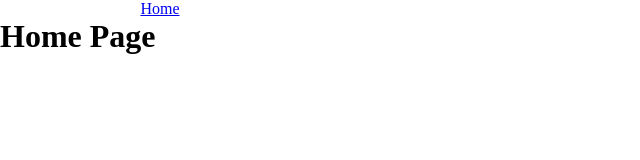
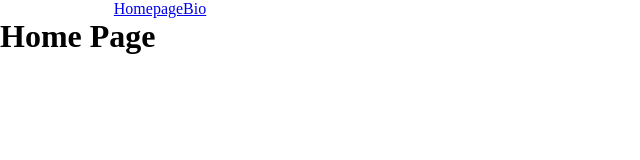
Before and after one commit to The-Mostest/coachingSite, a React (Vite) app: page / in a window 1280 px wide. Shown: the top 160 px of the page, without its empty margins (0-640 px from the left). Built offline with nearby package versions, Linux system fonts and the light colour scheme.

Commit message:
Added Navbar Links

```diff
--- a/src/App.jsx
+++ b/src/App.jsx
@@ -1,3 +1,5 @@
+import styles from './App.module.scss'
+
 import NavBar from "./assets/components/NavBar/NavBar"
 
 import Bio from "./assets/Pages/Bio/Bio"
@@ -12,11 +14,21 @@ function App() {
 
       <NavBar />
 
+      <div id='HomepageA'>
+        <Homepage id="HomepageA" />
+      </div>
 
-    <Homepage />
-      <Bio />
-      <Location />
-      <Contact />
+      <div id='BioA'>
+        <Bio />
+      </div>
+
+      <div id='LocationA'>
+        <Location />
+      </div>
+
+      <div id='ContactA'>
+        <Contact />
+      </div>
 
 
     </div>
--- /dev/null
+++ b/src/App.module.scss
@@ -0,0 +1,3 @@
+#App {
+
+}
--- a/src/assets/components/NavBar/NavBar.jsx
+++ b/src/assets/components/NavBar/NavBar.jsx
@@ -12,7 +12,10 @@ const NavBar = () => {
                 <ul>
 
                     <li>
-                        <Link to="/">Home</Link>
+                        {/* <Link to="#HomepageA">Home</Link>
+                        <Link to="BioA">Bio</Link> */}
+                        <a href="#HomepageA">Homepage</a>
+                        <a href="#BioA">Bio</a>
                     </li>
 
 
```
